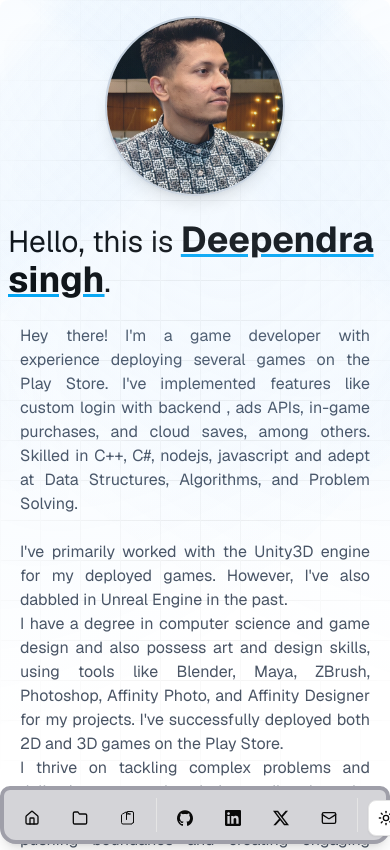
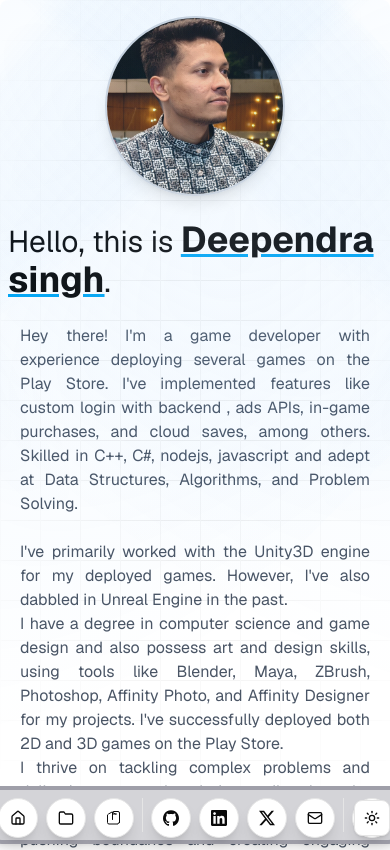
Before and after one commit to deezero7/dee_portfolio_nextjs, a Next.js app: page / in a window 390 px wide. Shown: the top 850 px of the page. Built offline with nearby package versions, Linux system fonts and the light colour scheme.

Commit message:
dock fix

```diff
--- a/components/dockCustom.tsx
+++ b/components/dockCustom.tsx
@@ -101,7 +101,7 @@ const Icons = {
 
 const DATA = {
   navbar: [
-    { href: "/", icon: HomeIcon, label: "Home" },
+    { href: "/#home", icon: HomeIcon, label: "Home" },
     // { href: "#", icon: PencilIcon, label: "Blog" },
     { href: "/#projects", icon: Icons.project, label: "Projects" }, // Points to id="projects"
     { href: "/#Otherwork", icon: Icons.work, label: "Other-Work" },
@@ -146,7 +146,7 @@ export function DockCustom() {
     <TooltipProvider>
       <Dock
         direction="top"
-        className="fixed bottom-0 left-1/2 transform -translate-x-1/2 z-50 w-full max-w-md bg-zinc-300 border-4 border-zinc-400 dark:bg-zinc-800 dark:border-zinc-700 rounded-t-lg shadow-lg flex items-center justify-between p-2"
+        className="min-w-fit flex-nowrap fixed bottom-0 left-1/2 transform -translate-x-1/2 z-50 w-full max-w-md bg-zinc-300 border-4 border-zinc-400 dark:bg-zinc-800 dark:border-zinc-700 rounded-t-lg shadow-lg flex items-center justify-between p-2"
       >
         {DATA.navbar.map((item) => (
           <DockIcon key={item.label} isMobile={isMobile}>
@@ -157,10 +157,10 @@ export function DockCustom() {
                   aria-label={item.label}
                   className={cn(
                     buttonVariants({ variant: "ghost", size: "icon" }),
-                    "size-12 rounded-full"
+                    "size-10 md:size-12 rounded-full"
                   )}
                 >
-                  <item.icon className="size-4" />
+                  <item.icon className="size-4 md:size-5" />
                 </Link>
               </TooltipTrigger>
               <TooltipContent>
@@ -179,10 +179,10 @@ export function DockCustom() {
                   aria-label={social.name}
                   className={cn(
                     buttonVariants({ variant: "ghost", size: "icon" }),
-                    "size-12 rounded-full"
+                    "size-10 md:size-12 rounded-full"
                   )}
                 >
-                  <social.icon className="size-4" />
+                  <social.icon className="size-4 md:size-5" />
                 </Link>
               </TooltipTrigger>
               <TooltipContent>
@@ -191,7 +191,7 @@ export function DockCustom() {
             </Tooltip>
           </DockIcon>
         ))}
-        <Separator orientation="vertical" className="h-full py-2" />
+        <Separator orientation="vertical" className="h-full py-1" />
         <DockIcon isMobile={isMobile}>
           <Tooltip>
             <TooltipTrigger asChild>
--- a/src/components/magicui/dock.tsx
+++ b/src/components/magicui/dock.tsx
@@ -138,6 +138,8 @@ const DockIcon = ({
       style={{ width: scaleSize, height: scaleSize, padding }}
       className={cn(
         "flex aspect-square cursor-pointer items-center justify-center rounded-full",
+        "flex justify-center items-center space-x-2 rounded-full border bg-background px-3 py-1 md:px-4 md:py-2 shadow-lg",
+
         className
       )}
       {...props}
```
